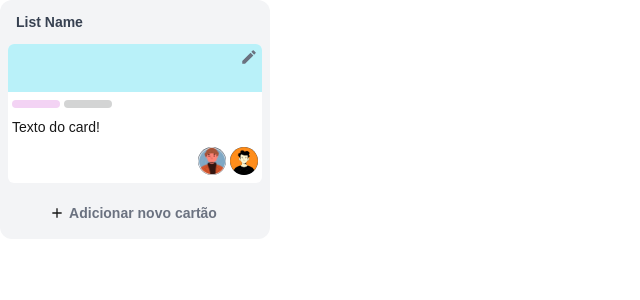
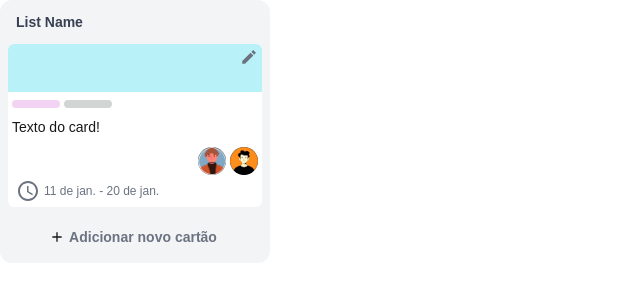
Before and after one commit to RodriguesEmerson/clonetrello, a Next.js app: page /projects/task in a window 1280 px wide. Shown: the top 300 px of the page, without its empty margins (0-640 px from the left). Built offline with nearby package versions, Linux system fonts and the light colour scheme.

Commit message:
Card Concluído

```diff
--- a/app/(pages)/projects/task/card/card.jsx
+++ b/app/(pages)/projects/task/card/card.jsx
@@ -3,21 +3,27 @@ import { Cover } from "./cover";
 import { Labels } from "./labels";
 import { Members } from "./mebers";
 import { Content } from "./content";
+import { Coments } from "./coments";
+import { Period } from "./period";
+import { useEditingCardStore } from "./../zustand/useEditingCardStore"
 
 export const Card = () => {
+   const setEditingCard = useEditingCardStore(state => state.setEditingCard);
+   const editingCard = useEditingCardStore(state => state.editingCard);
 
    const cardInfos = {
       id: "123", key: "321",
-      capa: {full: false, color: "#b9f1f9",img: false},
+      capa: { full: false, color: "#b9f1f9", img: false },
       content: "Texto do card!",
       coments: "", labels: ["#F3D3F4", "#D3D4D4"],
-      members:[
-         {name:"User-1", img: "/images/profile-1.png"},
-         {name:"User-2", img: "/images/profile-2.png"}
-      ]
+      members: [
+         { name: "User-1", img: "/images/profile-1.png" },
+         { name: "User-2", img: "/images/profile-2.png" }
+      ],
+      period: { start: "2025/01/11", end: "2025/01/20", done: false }
+   }
 
-   }
-   const isEditingCard = false;
+   const isEditingCard = !!editingCard;
    const hiddenOptionsModal = false;
    return (
       <div
@@ -30,29 +36,20 @@ export const Card = () => {
          onDragEnd={(e) => { }}
       >
 
-         <EditIcon className='absolute right-1 top-1 !text-center text-gray-500 !text-lg hover:text-gray-900 transition-all' />
+         <EditIcon
+            className='absolute right-1 top-1 !text-center text-gray-500 !text-lg hover:text-gray-900 transition-all'
+            onClick = {() => setEditingCard(cardInfos)}
+         />
          <Cover cardInfos={cardInfos} />
          <Labels labels={cardInfos.labels} />
-         <Content content={cardInfos.content}/>
+         <Content content={cardInfos.content} />
          <Members members={cardInfos.members} />
-         {
-            (<div className="flex flex-row flex-wrap gap-2 text-xs text-gray-500 items-center">
-               {cardInfos.coments.length > 0 &&
-                  <div className="h-4 flex flex-row items-center gap-1">
-                     <span className="material-icons !text-lg scale-90 -mt-[2px]">chat</span>
-                     <p>{cardInfos.coments.length}</p>
-                  </div>
-               }
-               {
-                  // <PeriodoCard
-                  //    periodo={cardInfos.periodo}
-                  //    cardInfos={cardInfos}
-                  //    setCardInfos={setCardInfos}
-                  // />
-               }
 
-            </div>)
-         }
+         <div className="flex flex-row flex-wrap gap-2 text-xs text-gray-500 items-center">
+            <Coments coments={cardInfos.coments} />
+            <Period period={cardInfos.period} />
+         </div>
+
       </div>
    )
 }
--- a/app/(pages)/projects/task/card/coments.jsx
+++ b/app/(pages)/projects/task/card/coments.jsx
@@ -1,4 +1,5 @@
 export const Coments = ({ coments }) => {
+   if(!!!coments) return <></>;
    return (
       <>
          {coments.length > 0 &&
--- a/app/(pages)/projects/task/card/content.jsx
+++ b/app/(pages)/projects/task/card/content.jsx
@@ -1,17 +1,21 @@
+import { useEditingCardStore } from "./../zustand/useEditingCardStore"
 
 export const Content = ({ content }) => {
-   const isEditingCard = false;
+
+   const editingCard = useEditingCardStore(state => state.editingCard);
+   const isEditingCard = !editingCard;
+
    return (
       <div className="min-h-8 flex items-center">
-         {!isEditingCard
+         {isEditingCard
             ? <p className="max-w-full break-words">{content}</p>
             : <textarea
                name="content"
-               className="p-1 w-full outline-none resize-none" f
+               className="p-1 w-full outline-none resize-none"
                placeholder="Insira um texto"
+               aria-label="Campo de texto para editar o conteúdo"
                autoFocus
-               onChange={(e) => { }}
-               onKeyDown={(e) => { e.code == "Enter" && {} }}
+               defaultValue={editingCard.content}
             // onKeyDown={(e)=>console.log(e.code == "Enter") }
             >
             </textarea>
--- a/app/(pages)/projects/task/card/period.jsx
+++ b/app/(pages)/projects/task/card/period.jsx
@@ -1,39 +1,43 @@
-export const Period = ({ periodo, cardInfos, setCardInfos }) => {
-   // const { datesHandler } = useDateHandler();
-   if(!periodo.inicio && !periodo.fim) return <></>;
+import { useState } from "react";
+import AccessTimeIcon from '@mui/icons-material/AccessTime';
+import CheckBoxOutlineBlankIcon from '@mui/icons-material/CheckBoxOutlineBlank';
+import CheckBoxIcon from '@mui/icons-material/CheckBox';
+
+export const Period = ({ period }) => {
+   if (!period.start && !period.end) return <></>;
+
+   const startDate = new Date(period.start).toLocaleDateString('pt-br', { day: '2-digit', month: 'short' });
+   const endDate = new Date(period.end).toLocaleDateString('pt-br', { day: '2-digit', month: 'short' });
 
    const [hovering, setHovering] = useState(false);
-   function handleMouseOut(e){
+   function handleMouseOut(e) {
       // Verifica se o cursor realmente saiu do elemento pai e não apenas foi para um filho.
-      if(!e.currentTarget.contains(e.relatedTarget)){
+      if (!e.currentTarget.contains(e.relatedTarget)) {
          setHovering(false)
       }
    }
 
-   const dataInicio = new Date(periodo.inicio).toLocaleDateString('pt-br', { day: '2-digit', month: 'short' });
-   const dataFim = new Date(periodo.fim).toLocaleDateString('pt-br', { day: '2-digit', month: 'short' });
-
    return (
       <div
-         className={`card_periodo h-6 flex flex-row items-center gap-1 p-1 rounded-[3px] `}
-         onMouseEnter={(e)=> setHovering(true)}
-         onMouseOut={(e)=> handleMouseOut(e)}
-         // onClick={(e)=> datesHandler.toggleStatus(periodo, cardInfos, setCardInfos)}
+         className={`h-6 flex flex-row items-center gap-1 p-1 rounded-[3px] `}
+         onMouseEnter={(e) => setHovering(true)}
+         onMouseOut={(e) => handleMouseOut(e)}
+      // onClick={(e)=> datesHandler.toggleStatus(period, cardInfos, setCardInfos)}
       >
-         <span
-            className={`material-icons-outlined !text-lg scale-90 -mt-[3px]`}
-         >
-           {!hovering
-               ? 'schedule'
-               : periodo.status ? 'check_box' : 'check_box_outline_blank'
-            }
-         </span>
+         {!hovering &&
+            <AccessTimeIcon className="text-base" />
+         }
+         {hovering && (
+            period.done
+               ? <CheckBoxIcon className="text-base text-green-700" />
+               : <CheckBoxOutlineBlankIcon className="text-base hover:text-green-700" />
+         )}
          <p>
-            {periodo.inicio && periodo.fim
-               ? `${dataInicio} - ${dataFim}`
-               : periodo.inicio && !periodo.fim
-                  ? `Começou: ${dataInicio}`
-                  :  !periodo.inicio && periodo.fim && (dataFim)
+            {period.start && period.end
+               ? `${startDate} - ${endDate}`
+               : period.start && !period.end
+                  ? `Começou: ${startDate}`
+                  : !period.start && period.end && (endDate)
             }
          </p>
       </div>
--- /dev/null
+++ b/app/(pages)/projects/task/components/saveButton.jsx
@@ -0,0 +1,7 @@
+export const SaveButton = () => {
+   return (
+      <button className="w-40 h-8 bg-blue-500 text-white font-semibold rounded-md ">
+         Salvar
+      </button>
+   )
+}
--- /dev/null
+++ b/app/(pages)/projects/task/zustand/useEditingCardStore.js
@@ -0,0 +1,8 @@
+import { create } from 'zustand';
+
+export const useEditingCardStore = create((set) => ({
+   editingCard:  false,
+   setEditingCard: (card) => set(
+      { editingCard: card }
+   )
+}))
```
